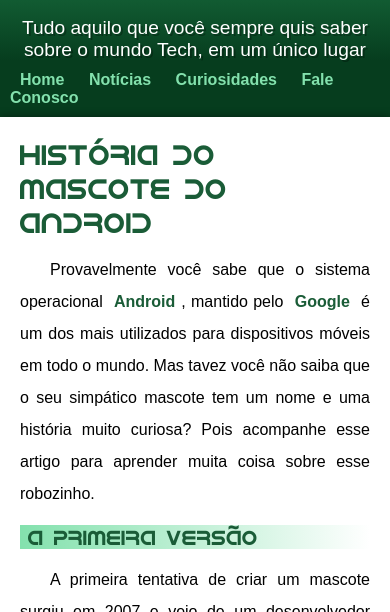
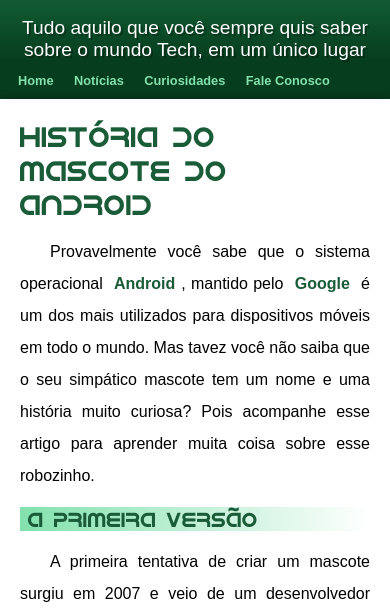
Before and after one commit to GuiBarreto/Android-Website-Project, a plain HTML site: page index.html in a window 390 px wide. Shown: the part 157-769 px from the top of the page. Drawn offline with Linux system fonts and the light colour scheme.

Commit message:
Add responsive menu

```diff
--- a/style/style.css
+++ b/style/style.css
@@ -208,3 +208,10 @@
     text-decoration: underline;
     color: var(--cor1);
 }
+
+@media(max-width: 450px) {
+    nav > a {
+        padding: 8px;
+        font-size: 0.8em;
+    }
+}
```
